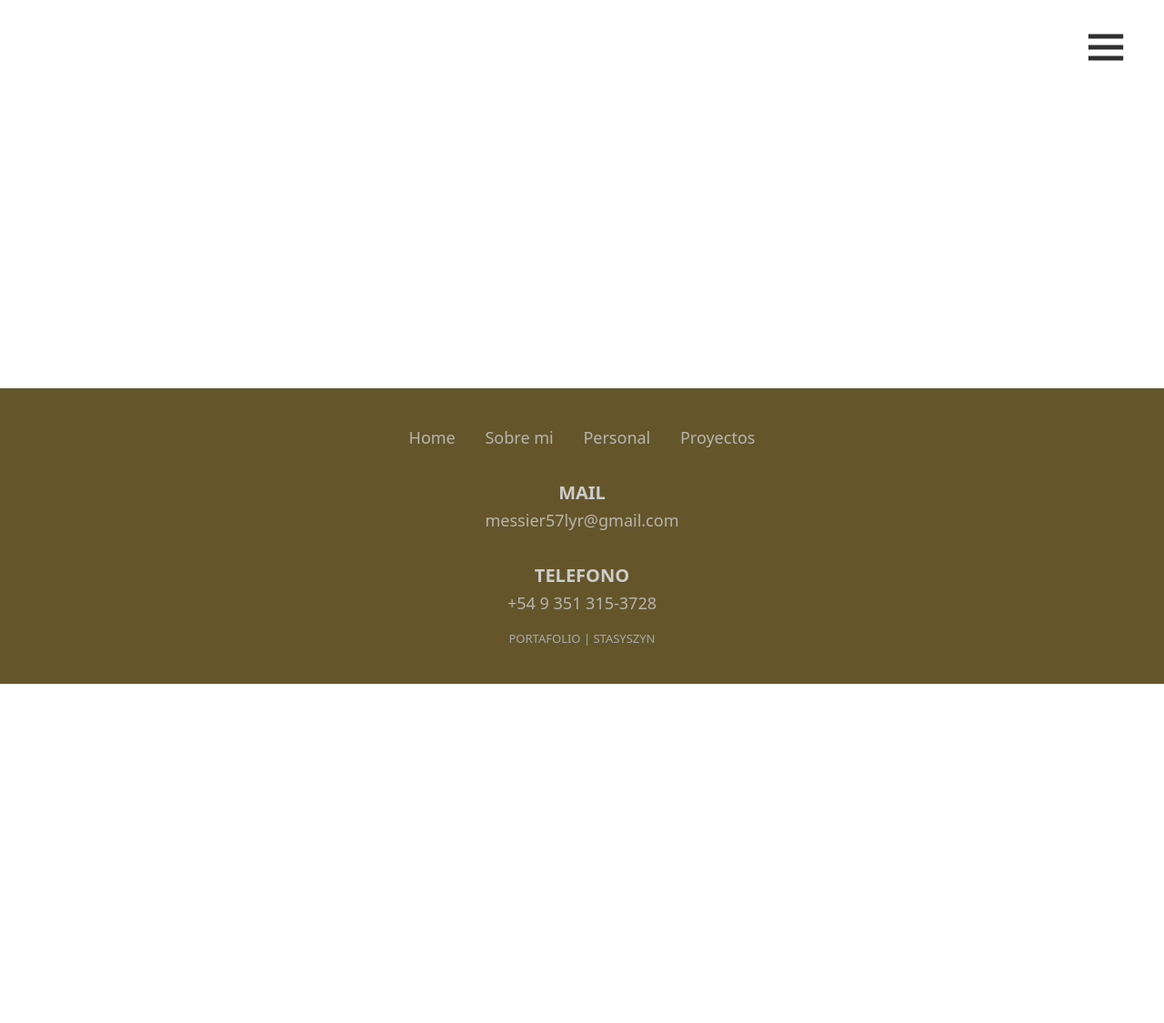
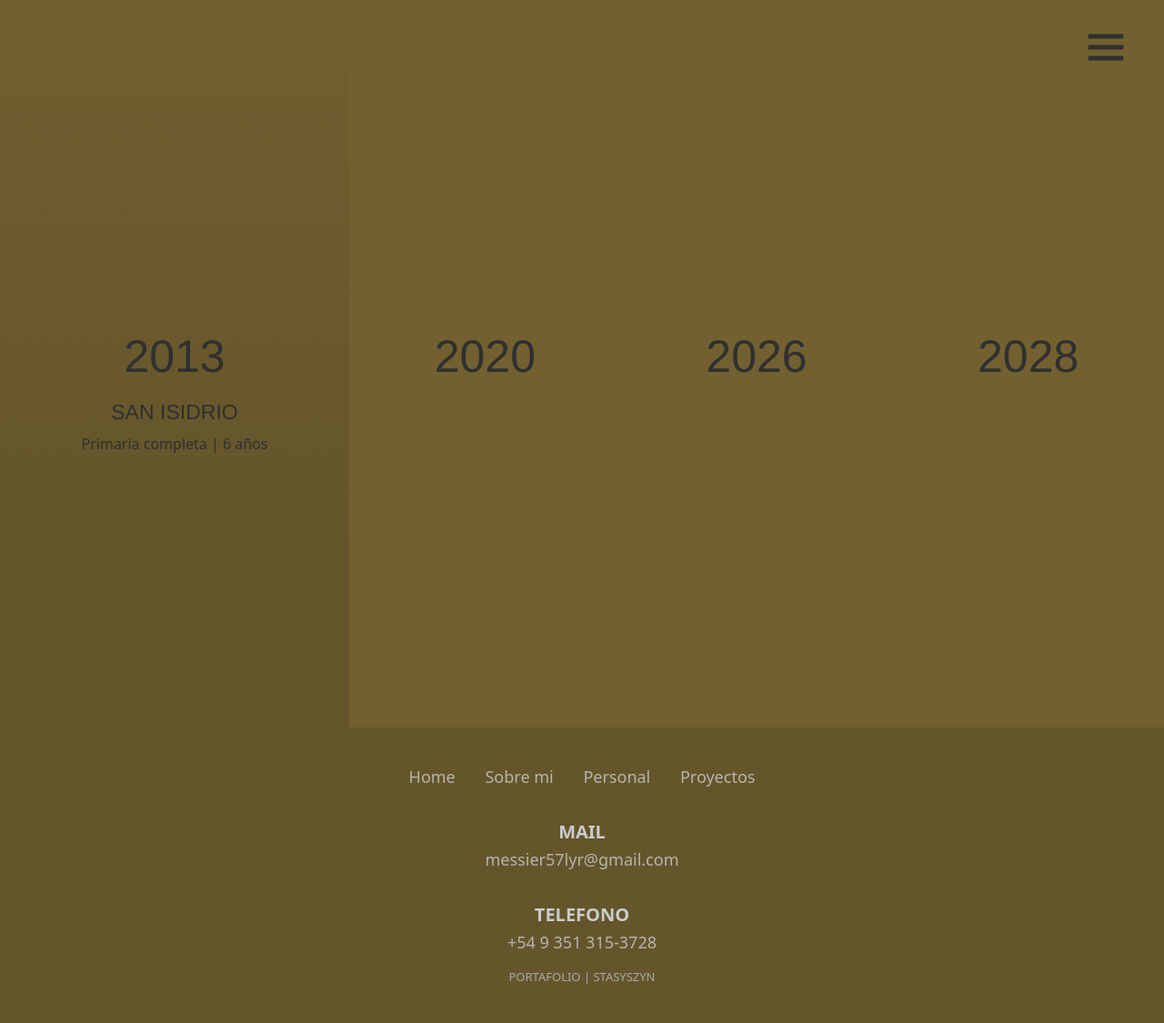
Before and after one commit to Gorra618/Portafolio, a Flask app: page /course in a window 1280 px wide. Shown: the whole page at 91% size. Before the commit the page ends 752 px from the top, so only its background shows below. Run offline with Flask 3, Linux system fonts and the light colour scheme; some libraries are stand-ins or nearby versions.

Commit message:
Version: 3

```diff
--- a/Workspace/app/static/css/course.css
+++ b/Workspace/app/static/css/course.css
@@ -11,7 +11,7 @@ body {
 
 .main_page {
     flex: 1 0 auto;
-    background-color: #4b4c4d;
+    background-color: #726030;
 }
 
 .footer-basic {
@@ -340,3 +340,127 @@ h1 {
         transform: translateY(0);
     }
 }
+
+/* ------------------------------------------------------------------------------------------------------------------------------------ */
+
+body {
+    font-family: 'Source Sans Pro', Helvetica Neue, Helvetica, Arial, sans-serif;
+    font-size: 16px;
+    line-height: 1.75;
+}
+
+#timeline {
+    display: flex;
+    background-color: #726030;
+
+    &:hover {
+        .tl-item {
+            width: 23.3333%;
+        }
+    }
+}
+
+.tl-item {
+    transform: translate3d(0, 0, 0);
+    position: relative;
+    width: 25%;
+    height: 100vh;
+    min-height: 600px;
+    color: #303030;
+    overflow: hidden;
+    transition: width 0.5s ease;
+
+    &:before,
+    &:after {
+        transform: translate3d(0, 0, 0);
+        content: '';
+        position: absolute;
+        left: 0;
+        top: 0;
+        width: 100%;
+        height: 100%;
+    }
+
+    &:after {
+        background: transparentize(#031625, 0.15);
+        opacity: 1;
+        transition: opacity 0.5s ease;
+    }
+
+    &:before {
+        background: linear-gradient(to bottom, rgba(0, 0, 0, 0) 0%, #64552b 75%);
+        z-index: 1;
+        opacity: 0;
+        transform: translate3d(0, 0, 0) translateY(50%);
+        transition: opacity 0.5s ease, transform 0.5s ease;
+    }
+
+    &:hover {
+        width: 30% !important;
+
+        &:after {
+            opacity: 0;
+        }
+
+        &:before {
+            opacity: 1;
+            transform: translate3d(0, 0, 0) translateY(0);
+            transition: opacity 1s ease, transform 1s ease 0.25s;
+        }
+
+        .tl-content {
+            opacity: 1;
+            transform: translateY(0);
+            transition: all 0.75s ease 0.5s;
+        }
+
+        .tl-bg {
+            filter: grayscale(0);
+        }
+    }
+}
+
+.tl-content {
+    transform: translate3d(0, 0, 0) translateY(25px);
+    position: relative;
+    z-index: 1;
+    text-align: center;
+    margin: 0 1.618em;
+    top: 55%;
+    opacity: 0;
+
+    h1 {
+        font-family: 'Pathway Gothic One', Helvetica Neue, Helvetica, Arial, sans-serif;
+        text-transform: uppercase;
+        color: #303030;
+        font-size: 1.44rem;
+        font-weight: normal;
+    }
+}
+
+.tl-year {
+    position: absolute;
+    top: 50%;
+    left: 50%;
+    transform: translateX(-50%) translateY(-50%);
+    z-index: 1;
+
+    p {
+        font-family: 'Pathway Gothic One', Helvetica Neue, Helvetica, Arial, sans-serif;
+        font-size: 50px;
+        line-height: 0;
+    }
+}
+
+.tl-bg {
+    transform: translate3d(0, 0, 0);
+    position: absolute;
+    width: 100%;
+    height: 100%;
+    top: 0;
+    left: 0;
+    background-size: cover;
+    background-position: center center;
+    transition: filter 0.5s ease;
+    filter: grayscale(100%);
+}
--- a/Workspace/app/static/css/projects.css
+++ b/Workspace/app/static/css/projects.css
@@ -11,7 +11,7 @@ body {
 
 .main_page {
     flex: 1 0 auto;
-    background-color: #4b4c4d;
+    background-color: #726030;
 }
 
 .footer-basic {
--- a/Workspace/app/templates/course.html
+++ b/Workspace/app/templates/course.html
@@ -5,18 +5,18 @@
     <meta charset="UTF-8">
     <meta name="viewport" content="width=device-width, initial-scale=1.0">
     <!-- / -->
-    <link rel="stylesheet" href="{{ url_for('static', filename='css/main.css') }}" />
+    <link rel="stylesheet" href="{{ url_for('static', filename='css/course.css') }}" />
     <link href="https://cdn.jsdelivr.net/npm/bootstrap@5.3.8/dist/css/bootstrap.min.css" rel="stylesheet"
         integrity="sha384-sRIl4kxILFvY47J16cr9ZwB07vP4J8+LH7qKQnuqkuIAvNWLzeN8tE5YBujZqJLB" crossorigin="anonymous">
     <link rel="icon" type="image/svg+xml" href="{{ url_for('static', filename='images/favicons/course.svg') }}">
 
     <!-- / -->
-    <title>Inicio</title>
+    <title>Trayecto</title>
 </head>
 
 <body>
     <!-- NAVBAR -->
-        <input id="page-nav-toggle" class="main-navigation-toggle" type="checkbox" />
+    <input id="page-nav-toggle" class="main-navigation-toggle" type="checkbox" />
     <label for="page-nav-toggle">
         <svg class="icon--menu-toggle" viewBox="0 0 60 30">
             <g class="icon-group">
@@ -36,15 +36,65 @@
     <nav class="main-navigation">
         <ul>
             <li><a href="{{url_for('main')}}">Home</a></li>
-            <li><a href="{{url_for('personal')}}">Personal</a></li>
-            <li><a href="{{url_for('course')}}">Course</a></li>
-            <li><a href="{{url_for('projects')}}">Projects</a></li>
+            <li><a href="{{url_for('personal')}}">Sobre mi</a></li>
+            <li><a href="{{url_for('course')}}">Personal</a></li>
+            <li><a href="{{url_for('projects')}}">Proyectos</a></li>
             <li><a href="{{url_for('login')}}">Login</a></li>
         </ul>
     </nav>
 
     <!-- MAIN -->
     <main class="main_page">
+        <section id="timeline">
+
+            <div class="tl-item">
+                <div class="tl-year">
+                    <p class="f2 heading--sanSerif">2013</p>
+                </div>
+
+                <div class="tl-content">
+                    <h1>San Isidrio</h1>
+                    <p>Primaria completa | 6 años</p>
+                </div>
+
+            </div>
+
+            <div class="tl-item">
+                <div class="tl-year">
+                    <p class="f2 heading--sanSerif">2020</p>
+                </div>
+
+                <div class="tl-content">
+                    <h1 class="f3 text--accent ttu">Instituto Tecnico Renault</h1>
+                    <p>Secundaria en proceso | 6 / 7 años</p>
+                </div>
+
+            </div>
+
+            <div class="tl-item">
+                <div class="tl-year">
+                    <p class="f2 heading--sanSerif">2026</p>
+                </div>
+
+                <div class="tl-content">
+                    <h1 class="f3 text--accent ttu">Servicio Militar</h1>
+                    <p>Pendiente | 2 años en total</p>
+                </div>
+
+            </div>
+
+            <div class="tl-item">
+                <div class="tl-year">
+                    <p class="f2 heading--sanSerif">2028</p>
+                </div>
+
+                <div class="tl-content">
+                    <h1 class="f3 text--accent ttu">Postservicio</h1>
+                    <p>Pendiente | Carrera militar de aviacion 4 años o carreras universitarias 8 años aprox </p>
+                </div>
+
+            </div>
+        </section>
 
     </main>
 
--- a/Workspace/app/templates/personal.html
+++ b/Workspace/app/templates/personal.html
@@ -60,7 +60,7 @@
                     </div>
 
                 </div>
-                <a href="https://github.com/Gorra618">
+                <a href="https://github.com/Gorra618" target="_blank">
                     <svg id="curve">
                         <path id="p" d="M0,200 Q80,100 400,200 V150 H0 V50" transform="translate(0 300)" />
                         <rect id="dummyRect" x="0" y="0" height="450" width="400" fill="transparent" />
```
Also changed, not shown: Workspace/app/static/css/about_me.css (+11 -0 lines), Workspace/app/templates/about_me.html (+26 -13 lines).
